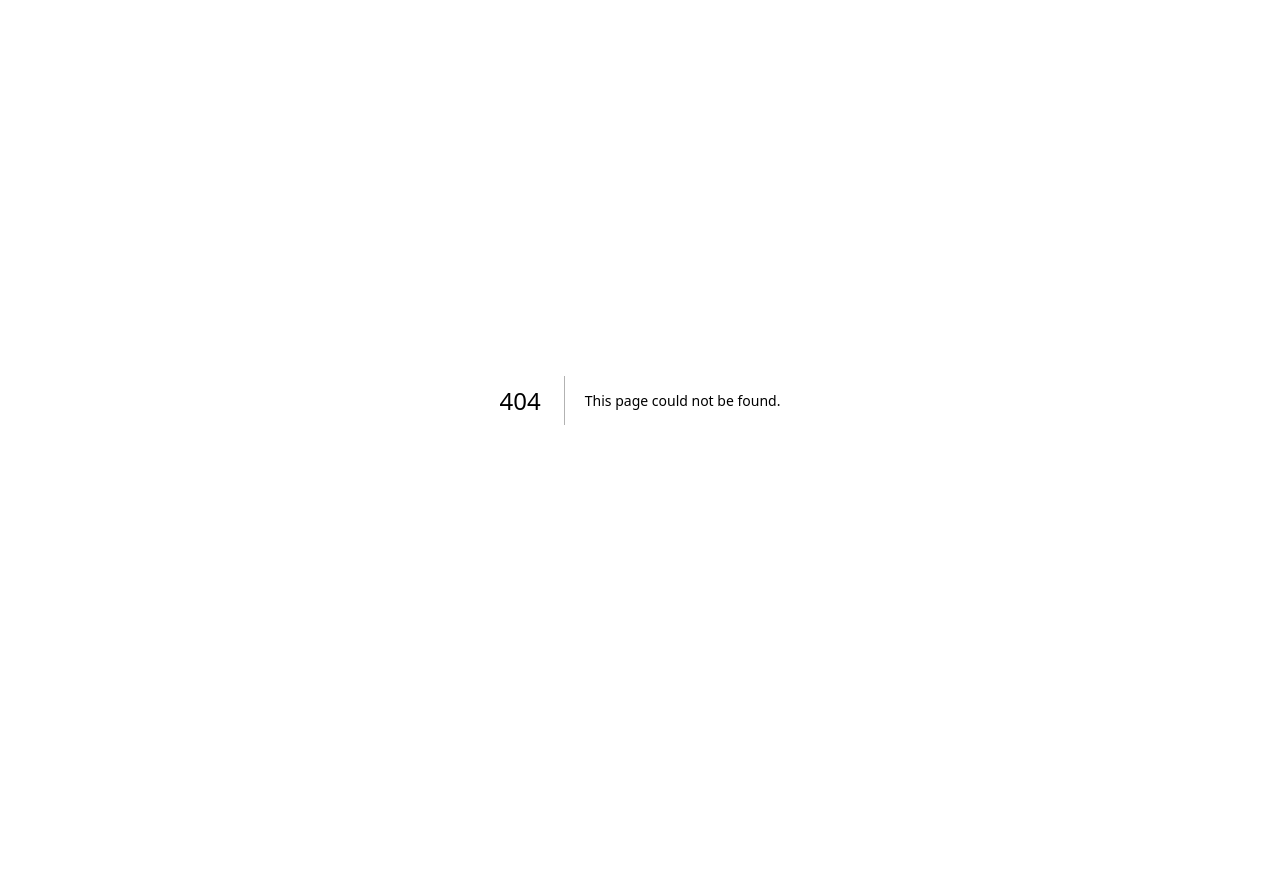
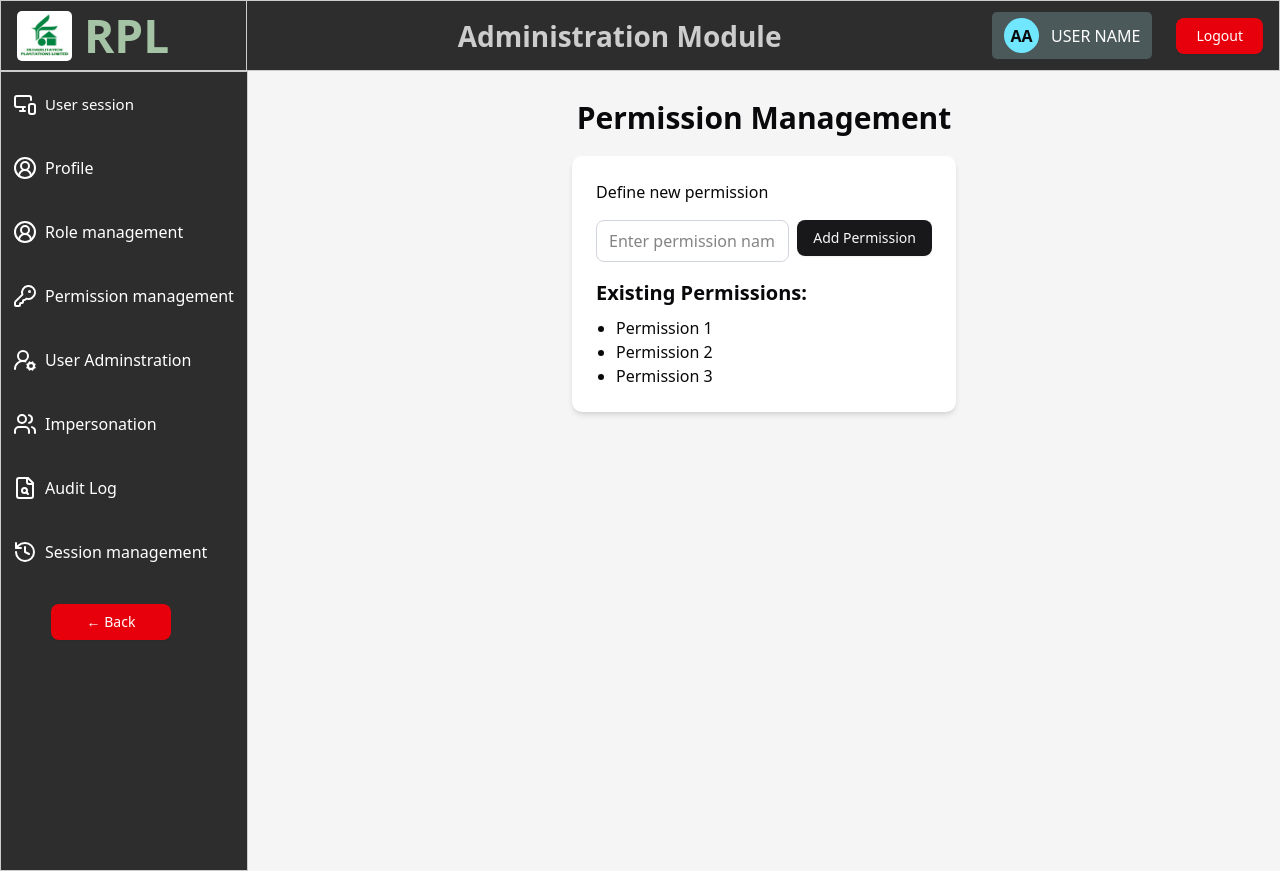
Before and after one commit to parikz45/rpl_erp, a Next.js app in the folder apps/client-web/: page /PermissionManagement in a window 1280 px wide. Before the commit this address had no page. Before the commit the page ends 800 px from the top, so only its background shows below. Built offline with nearby package versions, Linux system fonts and the light colour scheme.

Commit message:
local changes

```diff
--- /dev/null
+++ b/apps/client-web/src/app/PermissionManagement/page.tsx
@@ -0,0 +1,53 @@
+import Navbar from "@client-web/components/Navbar/navbar";
+import Sidebar from "@client-web/components/Sidebar/sidebar";
+import { Button } from "@client-web/components/ui/button";
+
+export default function sidebar() {
+    return (
+        <div className="flex flex-col">
+            <Navbar />
+            <div className="flex">
+                <Sidebar />
+
+                {/* main page contents */}
+                <div className="flex-1 p-6 bg-[#F5F5F5] flex flex-col items-center ">
+                    {/* title */}
+                    <h2 className="text-[30px] text-center font-bold mb-4">Permission Management</h2>
+
+                    {/* content */}
+                    <div className="rounded-lg shadow-md max-w-sm w-full bg-white p-6">
+                        <div className="flex flex-col gap-4">
+                            <span>Define new permission</span>
+                            <div className="flex">
+                                <input
+                                    type="text"
+                                    placeholder="Enter permission name"
+                                    className="w-full px-3 py-2 border border-gray-300 rounded-md focus:outline-none focus:ring-2 focus:ring-blue-500"
+                                />
+                                <Button variant="default" className="ml-2 px-4 py-2">
+                                    Add Permission
+                                </Button>
+                            </div>
+                            <div>
+                                <span className="font-bold text-[20px]">Existing Permissions:</span>
+                                <ul className="list-disc pl-5 mt-2">
+                                    <li>Permission 1</li>
+                                    <li>Permission 2</li>
+                                    <li>Permission 3</li>
+                                </ul>
+                            </div>
+                        </div>
+
+
+
+                        {/* <div className="py-4 px-6 ">
+                            <Button variant="secondary" className="px-5 py-2">
+                                Save Changes
+                            </Button>
+                        </div> */}
+                    </div>
+                </div>
+            </div>
+        </div>
+    )
+}
--- a/apps/client-web/src/components/Navbar/navbar.tsx
+++ b/apps/client-web/src/components/Navbar/navbar.tsx
@@ -2,7 +2,7 @@ import { Button } from "@client-web/components/ui/button";
 
 export default function Navbar() {
     return (
-        <div className="px-4  bg-[#2D2D2D] flex items-center justify-between border border-[#ccc]">
+        <div className="px-4 bg-[#2D2D2D] flex items-center justify-between border border-[#ccc]">
 
             {/* Left: Logo */}
             <div className="flex items-center w-57.5 gap-3 pr-4 border-r border-[#ccc]">
```
